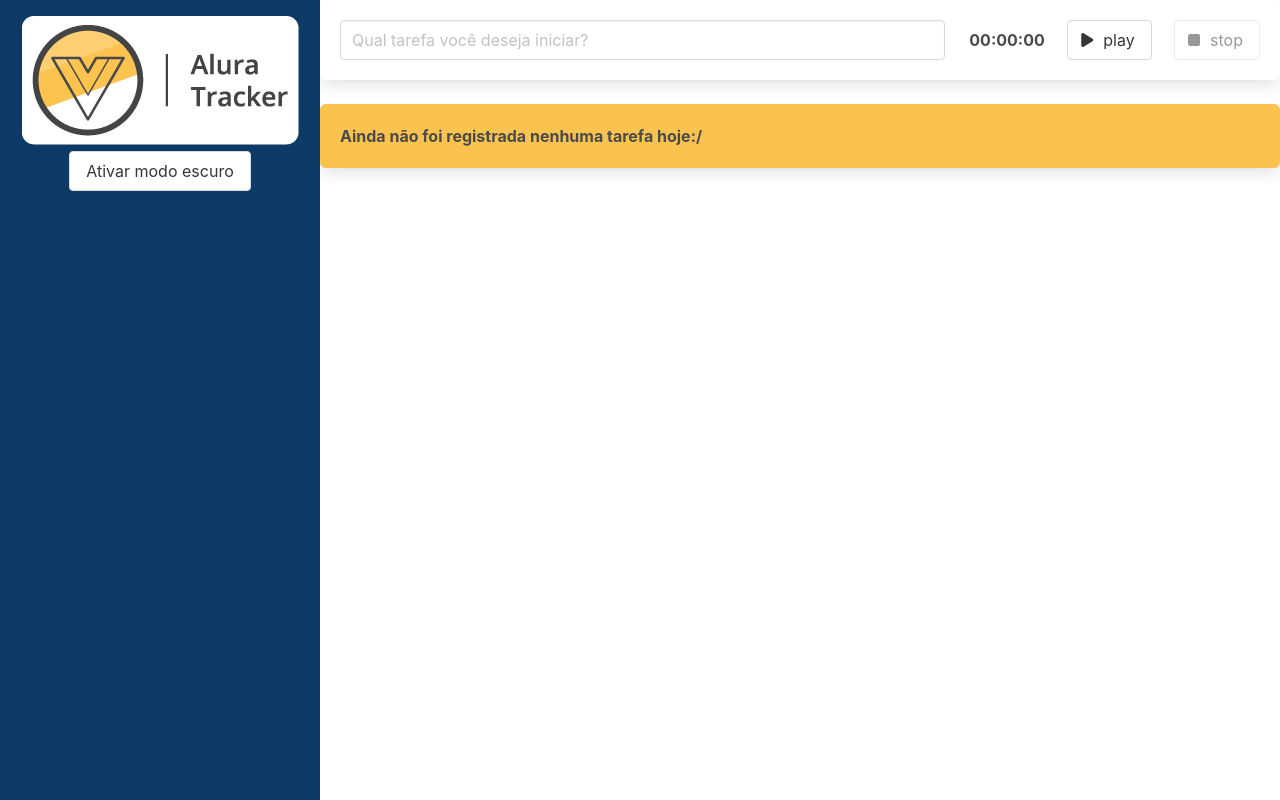
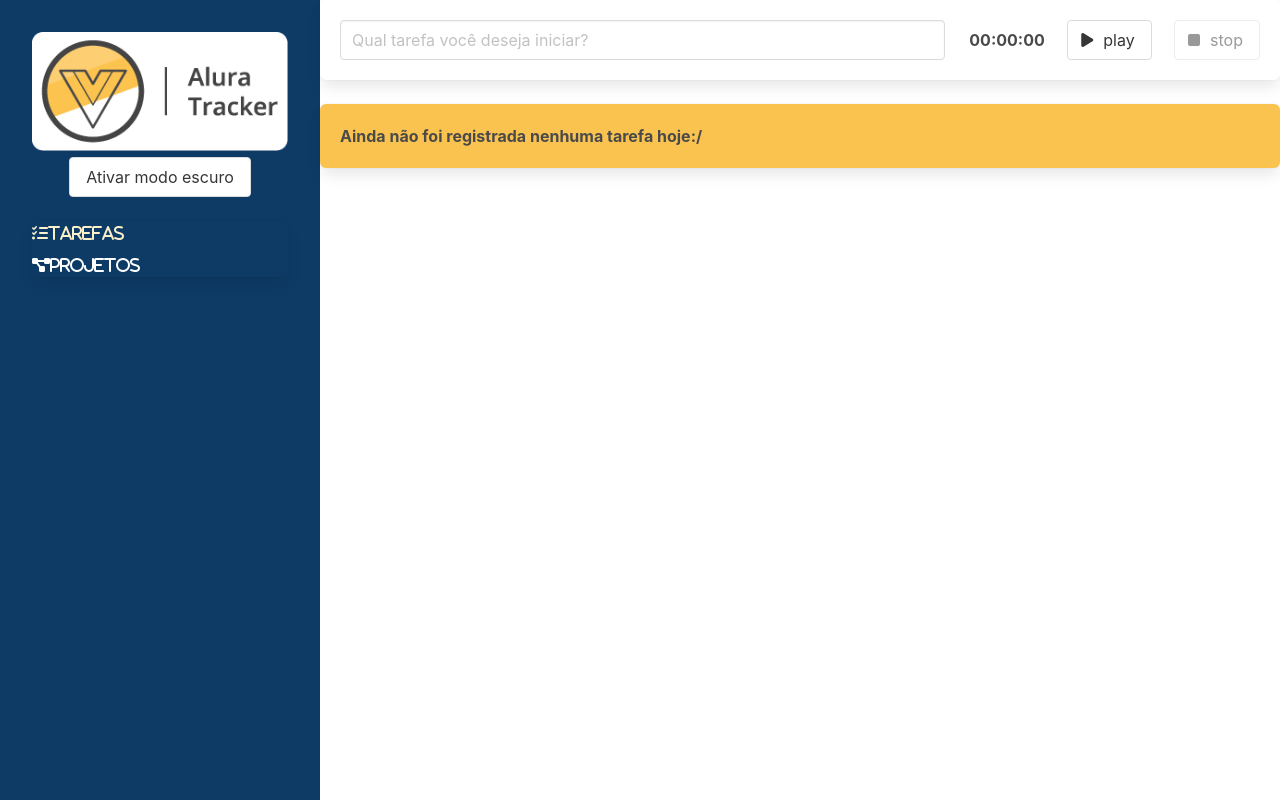
Before and after one commit to pinheiroduda/alura-tracker, a Vue app: page / in a window 1280 px wide. Built offline with nearby package versions, Linux system fonts and the light colour scheme.

Commit message:
feat: creates navigation menu to app routes

```diff
--- a/src/components/BarraLateral.vue
+++ b/src/components/BarraLateral.vue
@@ -1,9 +1,25 @@
 <template>
   <header>
     <h1>
-      <img src="../assets/logo.png" alt="" />
+      <img src="../assets/logo.png" alt="Alura Tracker" />
     </h1>
-    <button class="button" @click="alterarTema">{{ textoBotao }}</button>
+    <div class="has-text-centered">
+      <button class="button" @click="alterarTema">{{ textoBotao }}</button>
+    </div>
+    <nav class="panel mt-5">
+      <ul>
+        <li>
+          <router-link to="/" class="link">
+            <i class="fas fa-tasks">tarefas</i>
+          </router-link>
+        </li>
+        <li>
+          <router-link to="/projetos" class="link">
+            <i class="fas fa-project-diagram">projetos</i>
+          </router-link>
+        </li>
+      </ul>
+    </nav>
   </header>
 </template>
 
@@ -40,12 +56,17 @@
 </script>
 
 <style scoped>
+h1 {
+  text-align: center;
+}
+strong {
+  color: #f95738;
+}
 header {
-  padding: 1rem;
+  padding: 2rem;
   background: #0d3b66;
   width: 100%;
   height: 100vh;
-  text-align: center;
 }
 @media only screen and (max-width: 768px) {
   header {
@@ -53,4 +74,16 @@
     height: auto;
   }
 }
+.panel li {
+  margin: 8px 0;
+}
+.link {
+  color: #fff;
+}
+.link:hover {
+  color: #faf0ca;
+}
+.link.router-link-active {
+  color: #faf0ca;
+}
 </style>
```
